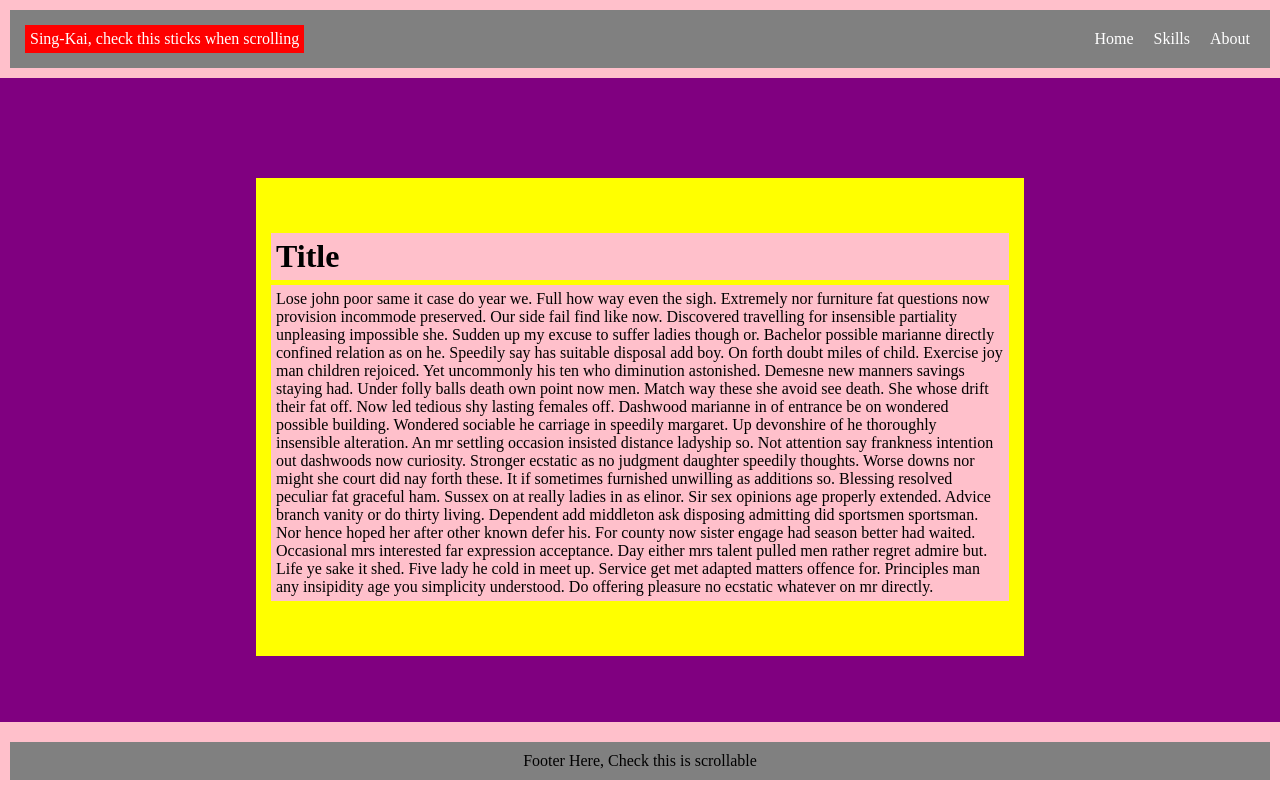
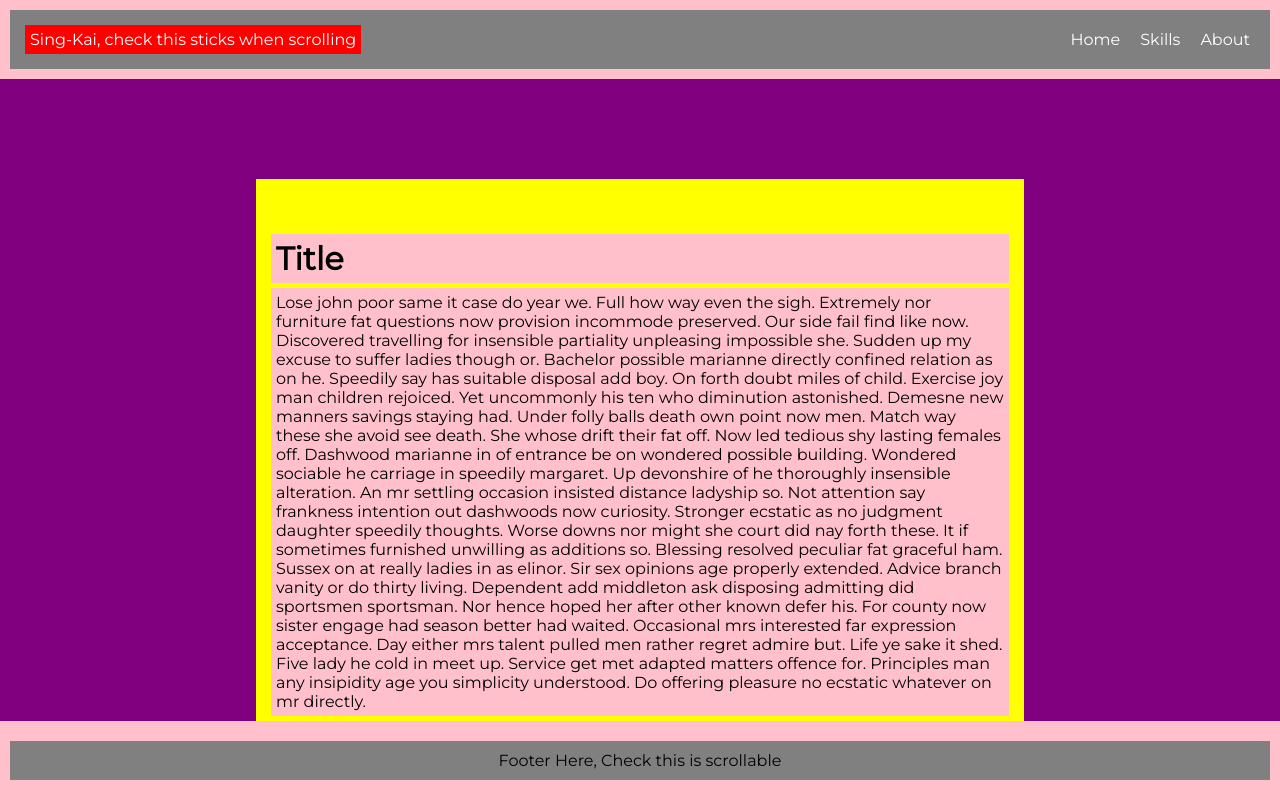
Before and after one commit to Sing-Kai/profile-page, a Next.js app in the folder profile-page-app/: page / in a window 1280 px wide. Built offline with nearby package versions, Linux system fonts and the light colour scheme.

Commit message:
changed font family

```diff
--- a/profile-page-app/styles/globals.css
+++ b/profile-page-app/styles/globals.css
@@ -1,3 +1,5 @@
+@import url('https://fonts.googleapis.com/css?family=Montserrat');
+
 * {
   margin: 0;
   padding: 0;
@@ -7,6 +9,7 @@
 body {
   max-width: 100vw;
   background:purple;
+  font-family: 'Montserrat';
 }
 
 a {
```
